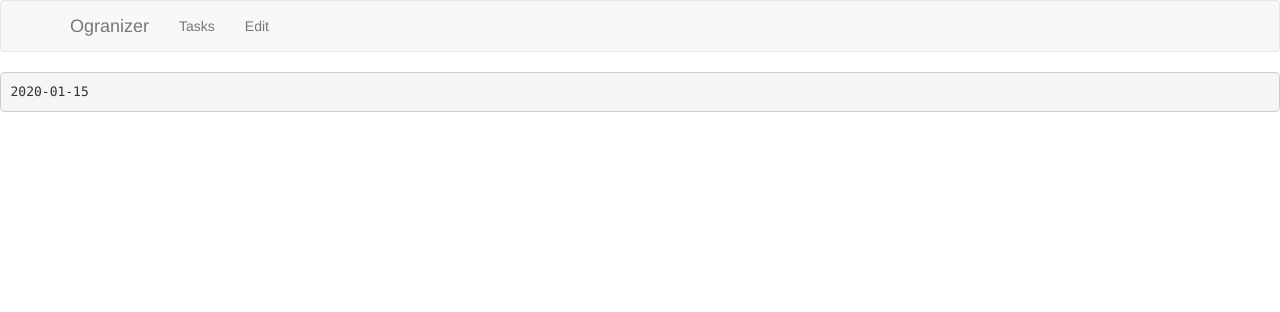
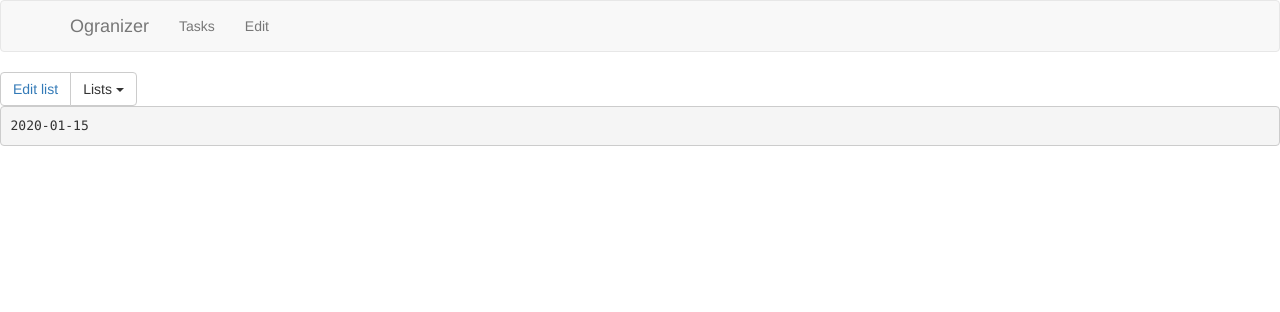
Before and after one commit to muckas/organizer, a Flask app: template app/templates/tasks.html in a window 1280 px wide. Shown: the top 312 px of the page. Run offline with Flask 2, Linux system fonts and the light colour scheme; the template is opened without the code that fills it: most values are stand-ins (such as "Sample title", 1, 10 or a date in 2020); parts of the project's set-up code (start-up, migrations or seed data) failed here and were passed over; some libraries are stand-ins or nearby versions.

Commit message:
Add dropdown with a list of files in tasks/
Moved edit button from navigation to the main page and added dropdown
menu that lets you change URLs for different files in tasks folder, but
dows not yet navigate to this tasks

```diff
--- a/app/routes.py
+++ b/app/routes.py
@@ -1,3 +1,4 @@
+import os
 from flask import render_template, redirect, url_for, request
 from app import app
 from app.forms import EditForm
@@ -6,21 +7,25 @@ from config import Config
 
 @app.route('/')
 @app.route('/index')
-@app.route('/tasks')
-def tasks():
+@app.route('/tasks/')
+@app.route('/tasks/<task>')
+def tasks(task=None):
+  files = os.listdir(Config.TASKS_PATH)
   tasks = None
-  with open('tasks.txt', 'r') as f:
-    tasks = f.readlines()
-  timeframes = []
-  timeframe = tasks[0]
-  for task in tasks[1:]:
-    if task == '\n':
-      timeframes.append(timeframe)
-      timeframe = ''
-    else:
-      timeframe += task
-  timeframes.append(timeframe)
-  return render_template('tasks.html', title='Tasks', timeframes=timeframes)
+  if task:
+    with open('tasks.txt', 'r') as f:
+      tasks = f.readlines()
+    timeframes = []
+    timeframe = tasks[0]
+    for task in tasks[1:]:
+      if task == '\n':
+        timeframes.append(timeframe)
+        timeframe = ''
+      else:
+        timeframe += task
+    timeframes.append(timeframe)
+    return render_template('tasks.html', title='Tasks', timeframes=timeframes, files=files)
+  return render_template('tasks.html', title='Tasks', files=files)
 
 @app.route('/edit', methods=['GET', 'POST'])
 def edit_tasks():
--- a/app/templates/tasks.html
+++ b/app/templates/tasks.html
@@ -1,6 +1,23 @@
 {% extends 'base.html' %}
 
 {% block content %}
+  <div class="btn-group" role="group" aria-label="...">
+    <button type="button" class="btn btn-default">
+      <a href={{ url_for('edit_tasks') }}>Edit list</a>
+    </button>
+
+    <div class="btn-group" role="group">
+      <button type="button" class="btn btn-default dropdown-toggle" data-toggle="dropdown" aria-haspopup="true" aria-expanded="false">
+        Lists
+        <span class="caret"></span>
+      </button>
+      <ul class="dropdown-menu">
+        {% for file in files %}
+        <li><a href={{ url_for('tasks',task=file) }}>{{ file }}</a></li>
+        {% endfor %}
+      </ul>
+    </div>
+  </div>
   {% for timeframe in timeframes %}
   <pre>{{ timeframe }}</pre>
   {% endfor %}
```
